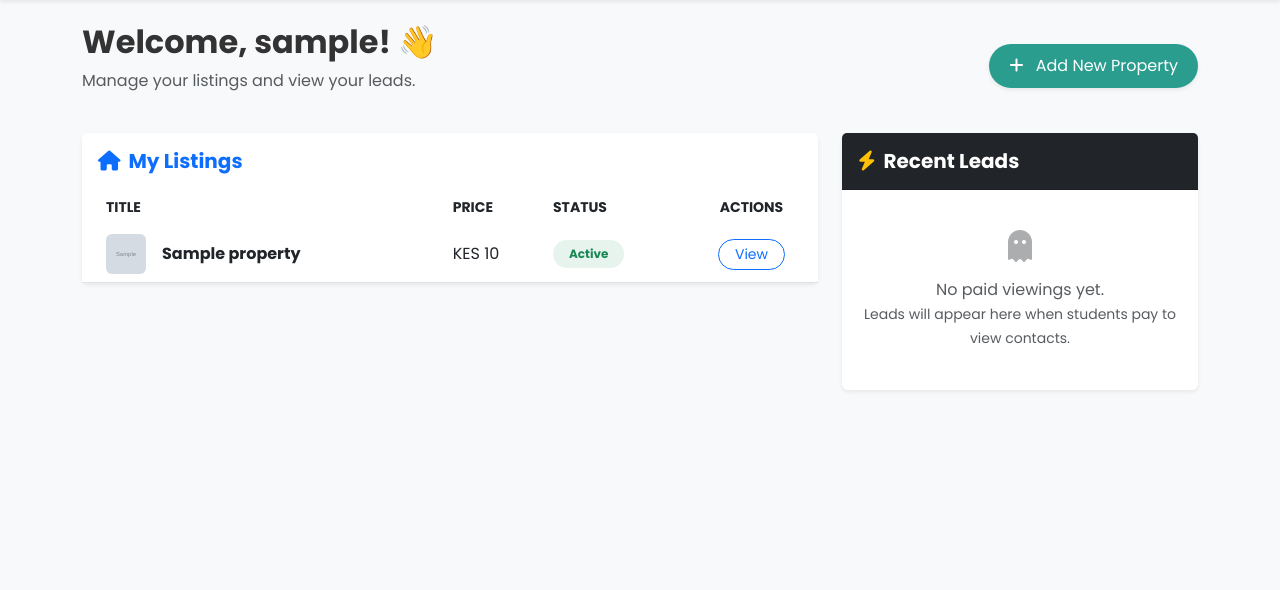
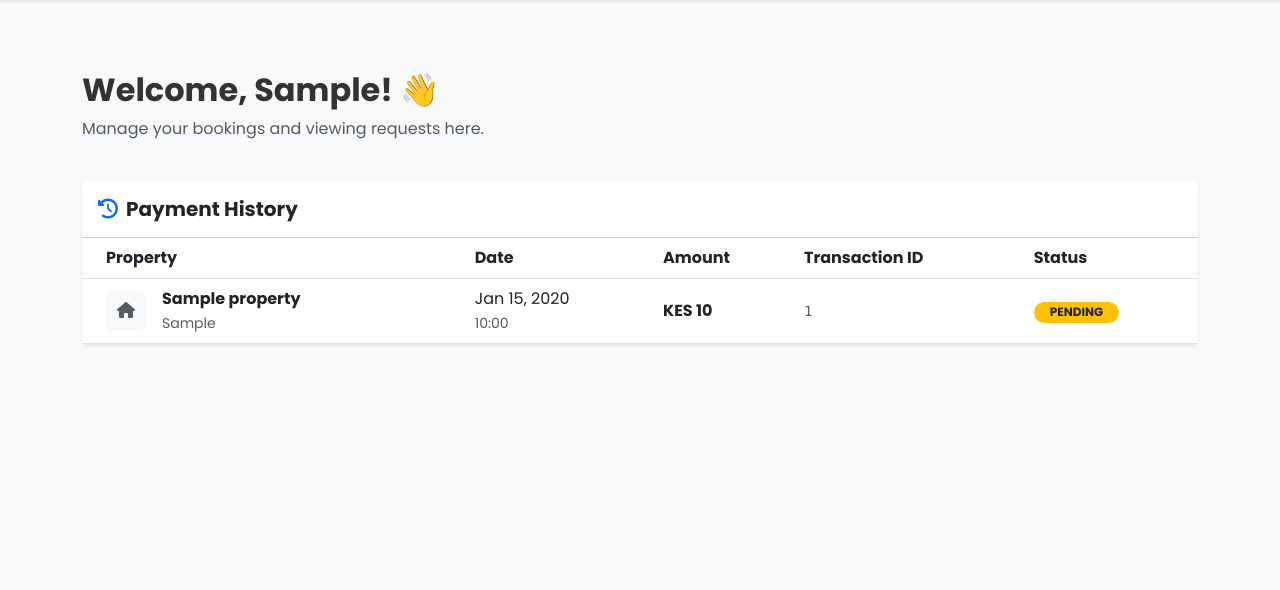
Before and after one commit to itsjose-prog/makazi-link, a Django app: page /dashboard/ in a window 1280 px wide. Shown: the part 57-647 px from the top of the page. Run offline with Django 5.2, Linux system fonts and the light colour scheme; a user stored in the database is signed in; tables that the repository leaves empty hold one stand-in row (values such as "Sample post"); grey boxes marked "Sample" are stand-in pictures.

Commit message:
Add payment history to student dashboard

```diff
--- a/apps/core/views.py
+++ b/apps/core/views.py
@@ -5,6 +5,7 @@ from django.http import HttpResponse
 from django.utils.text import slugify
 from .models import Property
 from .forms import PropertyForm
+from apps.payments.models import Payment
 
 # HOMEPAGE
 def home(request):
@@ -19,8 +20,14 @@ def property_detail(request, slug):
 # DASHBOARD
 @login_required
 def dashboard(request):
-    properties = Property.objects.filter(landlord=request.user)
-    return render(request, 'core/dashboard.html', {'properties': properties})
+    # 1. Get all payments made by this specific user
+    # order_by('-created_at') means "newest first"
+    user_payments = Payment.objects.filter(payer=request.user).order_by('-created_at')
+
+    context = {
+        'payments': user_payments
+    }
+    return render(request, 'core/dashboard.html', context)
 
 # ADD PROPERTY (The problem area)
 @login_required
--- a/templates/core/dashboard.html
+++ b/templates/core/dashboard.html
@@ -3,74 +3,66 @@
 {% block title %}My Dashboard - Makazi Link{% endblock %}
 
 {% block content %}
-<div class="container mt-5">
-    <div class="row mb-4 align-items-center">
-        <div class="col">
-            <h2 class="fw-bold">Welcome, {{ user.username }}! 👋</h2>
-            <p class="text-muted">Manage your listings and view your leads.</p>
-        </div>
-        <div class="col-auto">
-            <a href="{% url 'add_property' %}" class="btn btn-primary rounded-pill shadow-sm">
-                <i class="fas fa-plus me-2"></i> Add New Property
-            </a>
+<div class="container py-5">
+    <div class="row mb-4">
+        <div class="col-md-12">
+            <h2 class="fw-bold">Welcome, {{ user.username|title }}! 👋</h2>
+            <p class="text-muted">Manage your bookings and viewing requests here.</p>
         </div>
     </div>
 
     <div class="row">
-        <div class="col-lg-8">
-            <div class="card border-0 shadow-sm mb-4">
-                <div class="card-header bg-white py-3 border-bottom-0">
-                    <h5 class="mb-0 fw-bold text-primary"><i class="fas fa-home me-2"></i>My Listings</h5>
+        <div class="col-md-12">
+            <div class="card shadow-sm border-0">
+                <div class="card-header bg-white py-3">
+                    <h5 class="mb-0 fw-bold"><i class="fas fa-history me-2 text-primary"></i>Payment History</h5>
                 </div>
                 <div class="card-body p-0">
                     <div class="table-responsive">
-                        <table class="table table-hover mb-0 align-middle">
-                            <thead class="bg-light text-secondary small text-uppercase">
+                        <table class="table table-hover align-middle mb-0">
+                            <thead class="bg-light">
                                 <tr>
-                                    <th class="ps-4 border-0">Title</th>
-                                    <th class="border-0">Price</th>
-                                    <th class="border-0">Status</th>
-                                    <th class="border-0 text-center">Actions</th>
+                                    <th class="ps-4">Property</th>
+                                    <th>Date</th>
+                                    <th>Amount</th>
+                                    <th>Transaction ID</th>
+                                    <th>Status</th>
                                 </tr>
                             </thead>
                             <tbody>
-                                {% for property in properties %}
+                                {% for payment in payments %}
                                 <tr>
-                                    <td class="ps-4 fw-bold">
+                                    <td class="ps-4">
                                         <div class="d-flex align-items-center">
-                                            {% if property.image %}
-                                                <img src="{{ property.image.url }}" class="rounded me-3" style="width: 40px; height: 40px; object-fit: cover;">
-                                            {% else %}
-                                                <div class="rounded me-3 bg-secondary d-flex align-items-center justify-content-center text-white" style="width: 40px; height: 40px;">
-                                                    <i class="fas fa-home"></i>
-                                                </div>
-                                            {% endif %}
-                                            <a href="{% url 'property_detail' property.slug %}" class="text-decoration-none text-dark">
-                                                {{ property.title|truncatechars:30 }}
-                                            </a>
+                                            <div class="bg-light rounded p-2 me-3 text-center" style="width: 40px; height: 40px;">
+                                                <i class="fas fa-home text-muted"></i>
+                                            </div>
+                                            <div>
+                                                <span class="fw-bold d-block">{{ payment.property.title }}</span>
+                                                <small class="text-muted">{{ payment.property.location }}</small>
+                                            </div>
                                         </div>
                                     </td>
-
-                                    <td>KES {{ property.price|floatformat:0 }}</td>
-
+                                    <td>{{ payment.created_at|date:"M d, Y" }} <br> <small class="text-muted">{{ payment.created_at|date:"H:i" }}</small></td>
+                                    <td class="fw-bold">KES {{ payment.amount|floatformat:0 }}</td>
+                                    <td><small class="font-monospace text-muted">{{ payment.transaction_id }}</small></td>
                                     <td>
-                                        <span class="badge bg-success bg-opacity-10 text-success px-3 py-2 rounded-pill">
-                                            Active
-                                        </span>
-                                    </td>
-
-                                    <td class="text-center">
-                                        <a href="{% url 'property_detail' property.slug %}" class="btn btn-sm btn-outline-primary rounded-pill px-3">
-                                            View
-                                        </a>
+                                        {% if payment.status == 'COMPLETED' %}
+                                            <span class="badge bg-success rounded-pill px-3">PAID</span>
+                                        {% elif payment.status == 'PENDING' %}
+                                            <span class="badge bg-warning text-dark rounded-pill px-3">PENDING</span>
+                                        {% else %}
+                                            <span class="badge bg-danger rounded-pill px-3">FAILED</span>
+                                        {% endif %}
                                     </td>
                                 </tr>
                                 {% empty %}
                                 <tr>
-                                    <td colspan="4" class="text-center py-5">
+                                    <td colspan="5" class="text-center py-5">
                                         <div class="text-muted">
-                                            <i class="fas fa-folder-open fa-2x mb-3 opacity-50"></i>
-                                            <p>You haven't listed any houses yet.</p>
+                                            <i class="fas fa-receipt fa-3x mb-3 opacity-50"></i>
+                                            <p>No bookings yet.</p>
+                                            <a href="{% url 'home' %}" class="btn btn-outline-primary btn-sm">Find a House</a>
                                         </div>
                                     </td>
                                 </tr>
@@ -81,21 +73,6 @@
                 </div>
             </div>
         </div>
-
-        <div class="col-lg-4">
-            <div class="card border-0 shadow-sm">
-                <div class="card-header bg-dark text-white py-3">
-                    <h5 class="mb-0 fw-bold"><i class="fas fa-bolt me-2 text-warning"></i>Recent Leads</h5>
-                </div>
-                <div class="card-body">
-                    <div class="text-center py-4 text-muted">
-                        <i class="fas fa-ghost fa-2x mb-3 opacity-50"></i>
-                        <p class="mb-0">No paid viewings yet.</p>
-                        <small>Leads will appear here when students pay to view contacts.</small>
-                    </div>
-                </div>
-            </div>
-        </div>
     </div>
 </div>
 {% endblock %}
```
